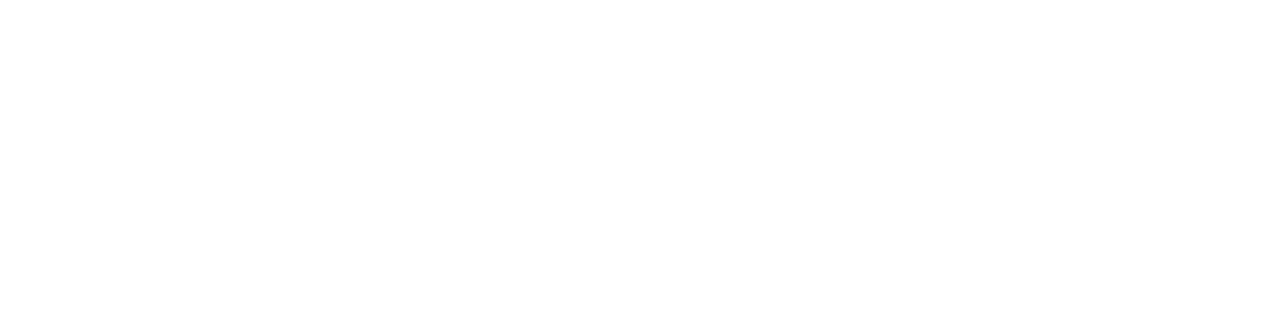
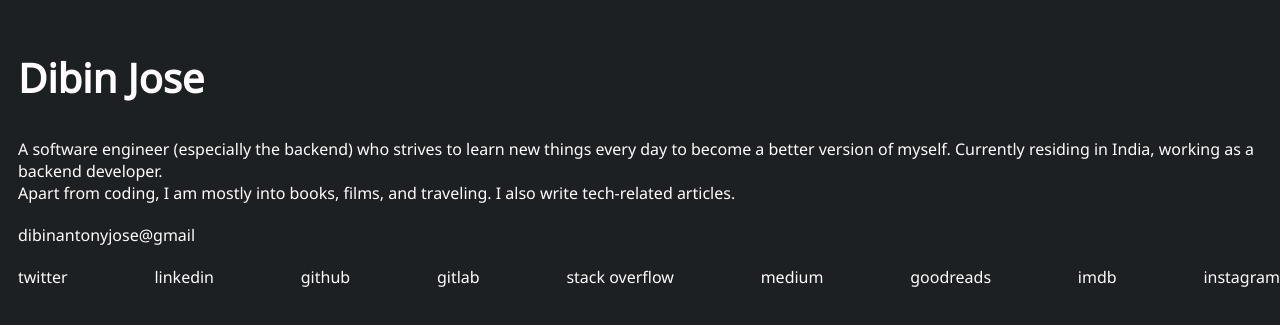
Before and after one commit to dibinantonyjose/dibinantonyjose.github.io, a React (Create React App) app: page / in a window 1280 px wide. Shown: the part 247-572 px from the top of the page. Built offline with nearby package versions, Linux system fonts and the light colour scheme.

Commit message:
Finish desktop page

```diff
--- a/package.json
+++ b/package.json
@@ -1,6 +1,6 @@
 {
   "name": "dibinantonyjose.github.io",
-  "version": "0.1.0",
+  "version": "0.0.0",
   "private": true,
   "dependencies": {
     "@testing-library/jest-dom": "^5.16.5",
@@ -15,7 +15,8 @@
     "start": "react-scripts start",
     "build": "react-scripts build",
     "test": "react-scripts test",
-    "eject": "react-scripts eject"
+    "eject": "react-scripts eject",
+    "eslint": "eslint ./"
   },
   "eslintConfig": {
     "extends": [
--- /dev/null
+++ b/src/App.jsx
@@ -0,0 +1,37 @@
+import React from 'react';
+import './index.css';
+
+function App() {
+  return (
+    <section>
+      <div>
+        <h1>Dibin Jose</h1>
+        <p>
+          A software engineer (especially the backend) who strives to learn new things every day to
+          become a better version of myself. Currently residing in India, working as a backend
+          developer.
+        </p>
+        <p>
+          Apart from coding, I am mostly into books, films, and traveling.
+          I also write tech-related articles.
+        </p>
+      </div>
+      <div>
+        <p>dibinantonyjose@gmail</p>
+      </div>
+      <div className="contacts">
+        <a href="https://twitter.com/dibinantonyjose" target="_blank" rel="noreferrer">twitter</a>
+        <a href="https://www.linkedin.com/in/dibinantonyjose/" target="_blank" rel="noreferrer">linkedin</a>
+        <a href="https://github.com/dibinantonyjose" target="_blank" rel="noreferrer">github</a>
+        <a href="https://gitlab.com/dibinantonyjose" target="_blank" rel="noreferrer">gitlab</a>
+        <a href="https://stackoverflow.com/users/11405308/dibinantonyjose" target="_blank" rel="noreferrer">stack overflow</a>
+        <a href="https://medium.com/@dibinantonyjose" target="_blank" rel="noreferrer">medium</a>
+        <a href="https://www.goodreads.com/dibinantonyjose" target="_blank" rel="noreferrer">goodreads</a>
+        <a href="https://www.imdb.com/user/ur144606862/" target="_blank" rel="noreferrer">imdb</a>
+        <a href="https://www.instagram.com/dibinantonyjose/" target="_blank" rel="noreferrer">instagram</a>
+      </div>
+    </section>
+  );
+}
+
+export default App;
--- a/src/index.css
+++ b/src/index.css
@@ -0,0 +1,51 @@
+@import url('https://fonts.googleapis.com/css2?family=Noto+Sans&display=swap');
+
+html {
+    background-color: #1D2022;
+    padding: auto;
+}
+
+section {
+    margin: 0px 0px 0px 10px;
+    position: absolute;
+    top: 50%;
+    -ms-transform: translateY(-50%);
+    transform: translateY(-50%);
+}
+
+div {
+    margin-top: 20px;
+}
+
+.contacts {
+    display: flex;
+    flex-direction: row;
+    flex-wrap: wrap;
+    justify-content: space-between;
+}
+
+.contacts a {
+    text-decoration: none;
+    color: #FEFCFF;
+    font-family: 'Noto Sans', sans-serif;
+    margin: 0px;
+    padding: 0px;
+}
+
+.contacts a:hover {
+    color: #BFF3D9;
+}
+
+h1 {
+    color: #FEFCFF;
+    font-family: 'Noto Sans', sans-serif;
+    font-size: 40px;
+    font-weight: bolder;
+}
+
+p {
+    color: #FEFCFF;
+    font-family: 'Noto Sans', sans-serif;
+    margin: 0px;
+    padding: 0px;
+}
--- a/src/index.js
+++ b/src/index.jsx
@@ -6,5 +6,5 @@
 root.render(
   <React.StrictMode>
     <App />
-  </React.StrictMode>
+  </React.StrictMode>,
 );
```
Also changed, not shown: src/App.js (deleted, +0 -9 lines), 1 other file (tests, documents, lock files or other folders).
